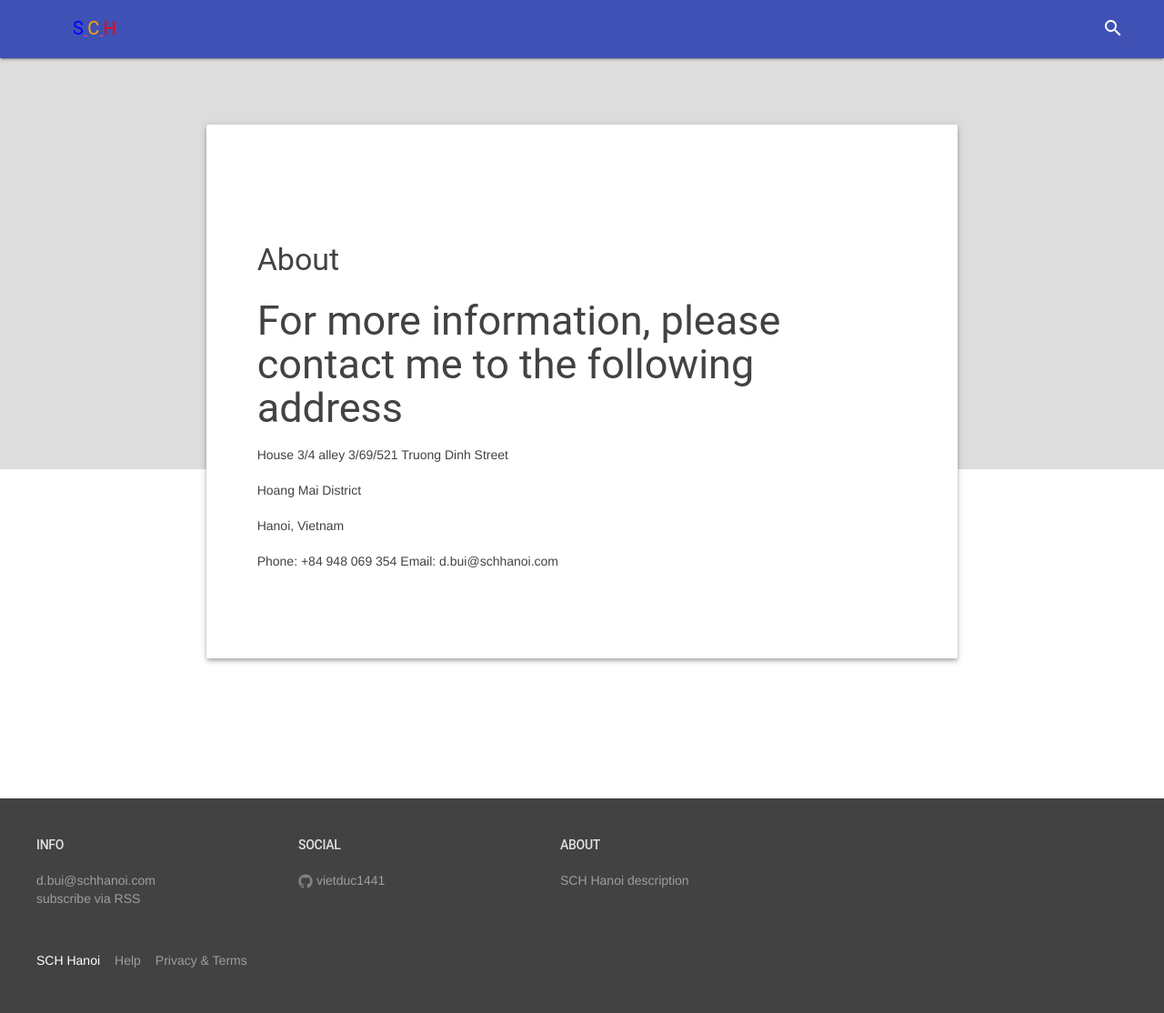
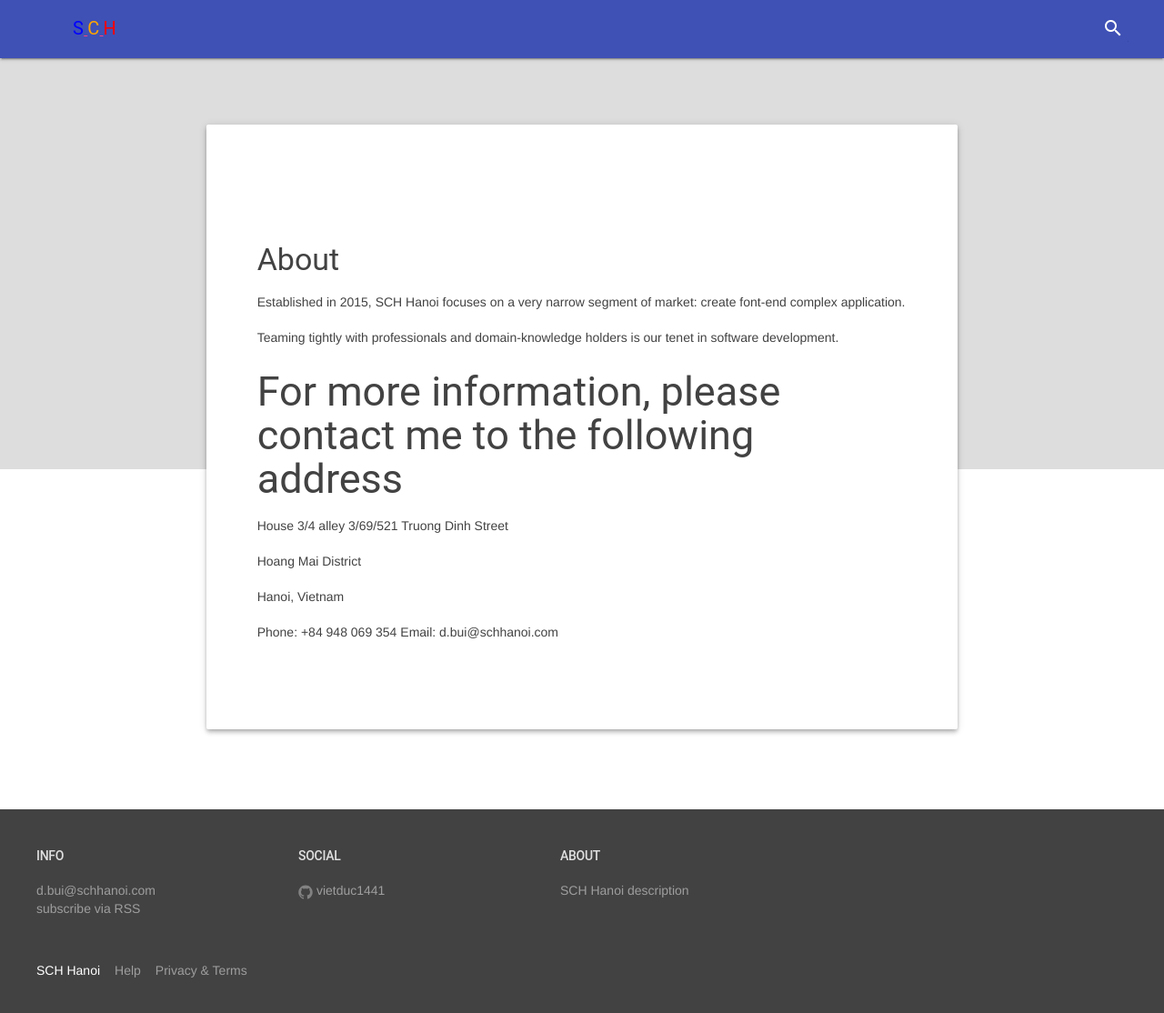
Before and after one commit to vietduc1441/vietduc1441.github.io, a Jekyll site: the page built from about.md, in a window 1280 px wide. Shown: the top 1114 px of the page at 91% size. Built offline with Jekyll 4.4.1, drawn with Linux system fonts in a browser that asks for light colours; nearby versions of some CDN libraries.

Commit message:
Update about.md

```diff
--- a/about.md
+++ b/about.md
@@ -3,6 +3,13 @@ layout: page
 title: About
 permalink: /about/
 ---
+
+Established in 2015, SCH Hanoi focuses on a very narrow segment of market: create font-end complex application.
+
+
+Teaming tightly with professionals and domain-knowledge holders is our tenet in software development.
+
+
 
 ## For more information, please contact me to the following address
 
```
